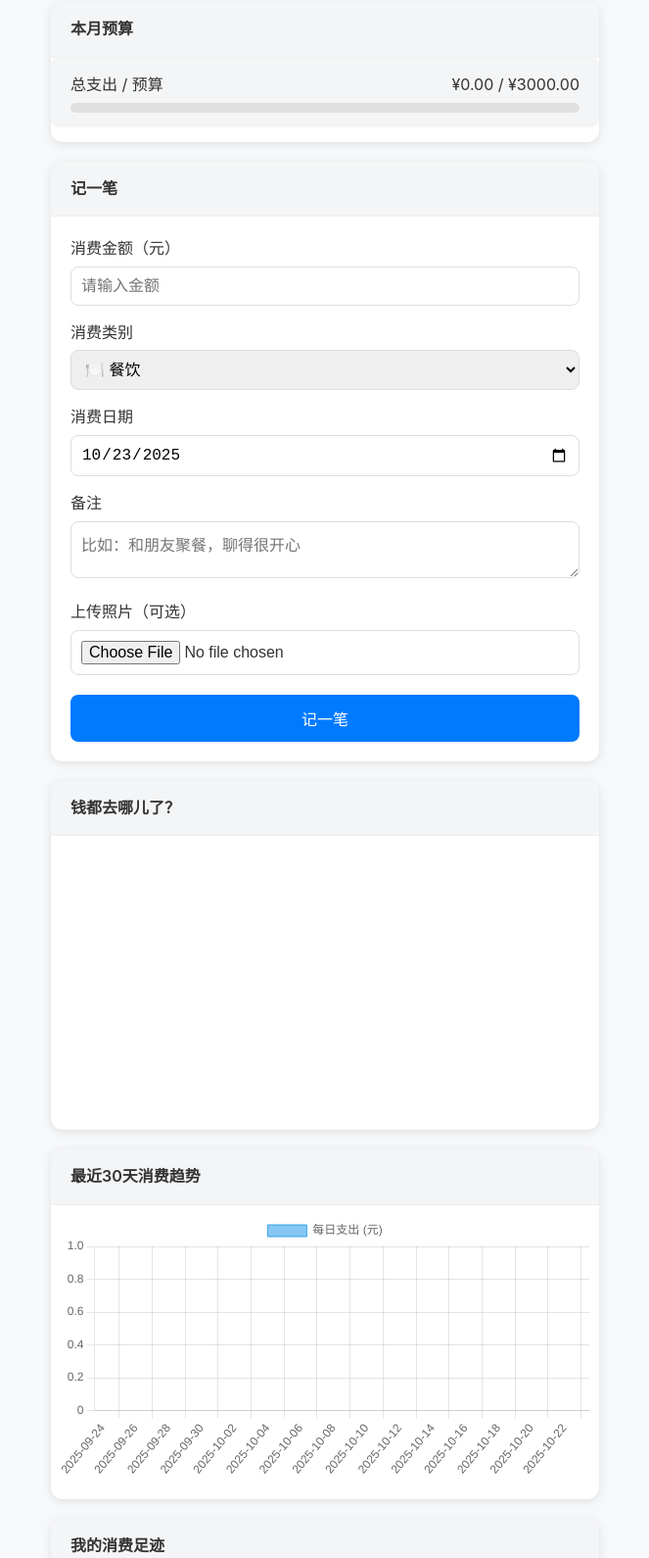
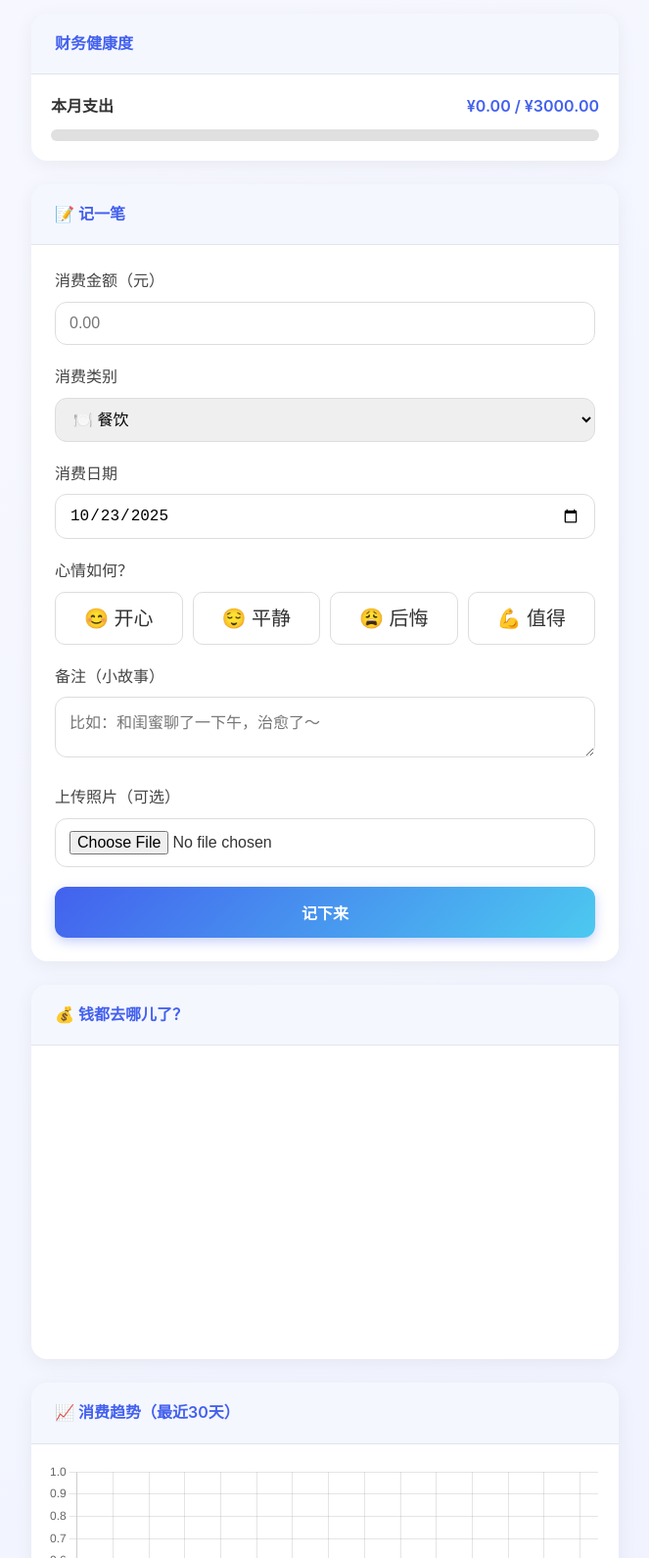
Before and after one commit to mingyue577/my-h5-app, a plain HTML site: page index.html in a window 1280 px wide. Shown: the part 96-1686 px from the top of the page at 98% size, without its empty margins (308-971 px from the left). Drawn offline with nearby package versions, Linux system fonts and the light colour scheme.

Commit message:
final version

```diff
--- a/index.html
+++ b/index.html
@@ -4,111 +4,171 @@
   <meta charset="UTF-8" />
   <meta name="viewport" content="width=device-width, initial-scale=1.0, maximum-scale=1.0, user-scalable=no" />
   <title>我的生活记账本</title>
-  <!-- Chart.js 用于图表 -->
   <script src="https://cdn.jsdelivr.net/npm/chart.js"></script>
   <style>
+    :root {
+      --primary: #4361ee;
+      --primary-light: #4cc9f0;
+      --danger: #e63946;
+      --success: #4ade8f;
+      --gray: #8391a2;
+      --light: #f7f8fa;
+      --card-bg: #ffffff;
+    }
     * {
       margin: 0;
       padding: 0;
       box-sizing: border-box;
     }
     body {
-      font-family: -apple-system, BlinkMacSystemFont, "Helvetica Neue", sans-serif;
-      background: #f7f8fa;
+      font-family: -apple-system, BlinkMacSystemFont, "Segoe UI", "Helvetica Neue", sans-serif;
+      background: linear-gradient(135deg, #f8f9ff 0%, #eef1ff 100%);
       color: #333;
       line-height: 1.6;
+      min-height: 100vh;
+      padding-bottom: 40px;
     }
     .container {
-      max-width: 600px;
+      max-width: 640px;
       margin: 0 auto;
       padding: 20px;
     }
     h1 {
       text-align: center;
-      margin: 20px 0;
-      color: #007AFF;
-      font-size: 24px;
+      margin: 24px 0;
+      color: var(--primary);
+      font-size: 26px;
+      font-weight: 700;
+      letter-spacing: -0.5px;
     }
     .section {
-      background: white;
-      border-radius: 12px;
-      box-shadow: 0 2px 10px rgba(0,0,0,0.1);
-      margin-bottom: 20px;
+      background: var(--card-bg);
+      border-radius: 16px;
+      box-shadow: 0 4px 20px rgba(0, 0, 0, 0.06);
+      margin-bottom: 24px;
       overflow: hidden;
+      backdrop-filter: blur(8px);
     }
     .section-title {
-      padding: 15px 20px;
-      background: #f4f5f6;
+      padding: 18px 24px;
+      background: rgba(67, 97, 238, 0.05);
       font-weight: 600;
-      border-bottom: 1px solid #eee;
+      color: var(--primary);
+      border-bottom: 1px solid rgba(0,0,0,0.08);
     }
     .chart-container {
-      height: 300px;
-      padding: 10px;
+      height: 320px;
+      padding: 16px;
+      display: flex;
+      align-items: center;
+      justify-content: center;
     }
     .form {
-      padding: 20px;
+      padding: 24px;
     }
     .form-group {
-      margin-bottom: 15px;
+      margin-bottom: 20px;
     }
     label {
       display: block;
-      margin-bottom: 5px;
+      margin-bottom: 8px;
       font-weight: 500;
+      color: #444;
     }
     input, select, textarea {
       width: 100%;
+      padding: 12px 14px;
+      border: 1px solid #ddd;
+      border-radius: 12px;
+      font-size: 16px;
+      transition: all 0.2s;
+    }
+    input:focus, select:focus, textarea:focus {
+      outline: none;
+      border-color: var(--primary);
+      box-shadow: 0 0 0 3px rgba(67, 97, 238, 0.2);
+    }
+    button {
+      background: linear-gradient(135deg, var(--primary), var(--primary-light));
+      color: white;
+      border: none;
+      padding: 14px 20px;
+      font-size: 16px;
+      border-radius: 12px;
+      cursor: pointer;
+      width: 100%;
+      font-weight: 600;
+      transition: all 0.2s;
+      box-shadow: 0 4px 12px rgba(67, 97, 238, 0.3);
+    }
+    button:hover {
+      transform: translateY(-1px);
+      box-shadow: 0 6px 16px rgba(67, 97, 238, 0.4);
+    }
+    button:active {
+      transform: translateY(0);
+    }
+
+    /* 情绪选择 */
+    .mood-selector {
+      display: flex;
+      justify-content: space-between;
+      gap: 10px;
+    }
+    .mood-btn {
+      flex: 1;
+      text-align: center;
       padding: 10px;
       border: 1px solid #ddd;
-      border-radius: 8px;
-      font-size: 16px;
+      border-radius: 10px;
+      cursor: pointer;
+      font-size: 20px;
+      transition: all 0.2s;
     }
-    button {
-      background: #007AFF;
-      color: white;
-      border: none;
-      padding: 12px 20px;
-      font-size: 16px;
-      border-radius: 8px;
-      cursor: pointer;
-      width: 100%;
-      margin-top: 5px;
+    .mood-btn.selected {
+      border-color: var(--primary);
+      background: rgba(67, 97, 238, 0.1);
+      transform: scale(1.05);
     }
-    button:hover {
-      background: #0056b3;
-    }
+
+    /* 预算条 */
     .budget-bar {
-      padding: 15px 20px;
-      background: #f4f5f6;
-      border-radius: 8px;
-      margin-bottom: 15px;
+      padding: 20px;
     }
     .budget-info {
       display: flex;
       justify-content: space-between;
-      margin-bottom: 5px;
+      margin-bottom: 10px;
+      font-weight: 600;
+    }
+    .budget-amounts {
+      color: var(--primary);
     }
     .progress {
-      height: 10px;
+      height: 12px;
       background: #e0e0e0;
-      border-radius: 5px;
+      border-radius: 6px;
       overflow: hidden;
     }
     .progress-bar {
       height: 100%;
-      background: #007AFF;
+      background: linear-gradient(90deg, var(--primary), var(--primary-light));
       width: 0%;
-      transition: width 0.3s ease;
+      transition: width 0.4s cubic-bezier(0.65, 0, 0.35, 1);
     }
+
+    /* 记录卡片 */
     .records {
       max-height: 600px;
       overflow-y: auto;
     }
     .record-item {
-      padding: 18px 20px;
-      border-bottom: 1px solid #eee;
-      position: relative;
+      padding: 20px 24px;
+      border-bottom: 1px solid rgba(0,0,0,0.06);
+      transition: background 0.2s;
+    }
+    .record-item:hover {
+      background: rgba(67, 97, 238, 0.03);
     }
     .record-item:last-child {
       border-bottom: none;
@@ -117,33 +177,43 @@
       display: flex;
       justify-content: space-between;
       font-weight: 600;
-      font-size: 16px;
+      font-size: 17px;
+      margin-bottom: 4px;
     }
     .record-amount {
-      color: #e74c3c;
+      color: var(--danger);
     }
     .record-meta {
       font-size: 14px;
-      color: #666;
-      margin-top: 4px;
+      color: var(--gray);
+      margin-bottom: 6px;
     }
     .record-note {
       font-size: 14px;
       color: #555;
-      margin-top: 6px;
-      white-space: pre-wrap;
+      margin-bottom: 8px;
+      padding: 8px 12px;
+      background: #f8f9ff;
+      border-radius: 8px;
+      border-left: 3px solid var(--primary);
+    }
+    .record-mood {
+      font-size: 14px;
+      color: #666;
+      margin-bottom: 8px;
     }
     .record-image {
-      margin-top: 8px;
+      margin-top: 10px;
       max-width: 100%;
-      border-radius: 8px;
+      border-radius: 12px;
+      box-shadow: 0 2px 8px rgba(0,0,0,0.1);
       cursor: pointer;
+      transition: transform 0.2s;
     }
-    .empty {
-      text-align: center;
-      padding: 40px;
-      color: #999;
+    .record-image:hover {
+      transform: scale(1.02);
     }
+
     /* 模态框 */
     .modal {
       display: none;
@@ -152,29 +222,53 @@
       left: 0;
       width: 100%;
       height: 100%;
-      background: rgba(0,0,0,0.8);
+      background: rgba(0,0,0,0.9);
       justify-content: center;
       align-items: center;
       z-index: 1000;
+      animation: fadeIn 0.3s;
+    }
+    @keyframes fadeIn {
+      from { opacity: 0; }
+      to { opacity: 1; }
     }
     .modal img {
       max-width: 90%;
       max-height: 90%;
-      border-radius: 8px;
+      border-radius: 12px;
+      box-shadow: 0 10px 30px rgba(0,0,0,0.3);
+      animation: zoomIn 0.3s;
+    }
+    @keyframes zoomIn {
+      from { transform: scale(0.8); opacity: 0; }
+      to { transform: scale(1); opacity: 1; }
+    }
+
+    /* 空状态 */
+    .empty {
+      text-align: center;
+      padding: 60px 20px;
+      color: var(--gray);
+      font-size: 15px;
+    }
+    .empty-icon {
+      font-size: 40px;
+      margin-bottom: 12px;
+      opacity: 0.6;
     }
   </style>
 </head>
 <body>
   <div class="container">
-    <h1>📒 我的生活记账本</h1>
+    <h1>✨ 我的生活记账本</h1>
 
-    <!-- 预算进度条 -->
+    <!-- 预算进度 -->
     <div class="section">
-      <div class="section-title">本月预算</div>
+      <div class="section-title">财务健康度</div>
       <div class="budget-bar">
         <div class="budget-info">
-          <span>总支出 / 预算</span>
-          <span id="total-spent">¥0.00 / ¥3000.00</span>
+          <span>本月支出</span>
+          <span class="budget-amounts" id="total-spent">¥0.00 / ¥3000.00</span>
         </div>
         <div class="progress">
           <div class="progress-bar" id="budget-progress"></div>
@@ -182,13 +276,13 @@
       </div>
     </div>
 
-    <!-- 记录表单 -->
+    <!-- 记账表单 -->
     <div class="section">
-      <div class="section-title">记一笔</div>
+      <div class="section-title">📝 记一笔</div>
       <div class="form">
         <div class="form-group">
           <label>消费金额（元）</label>
-          <input type="number" id="amount" placeholder="请输入金额" step="0.01" required>
+          <input type="number" id="amount" placeholder="0.00" step="0.01" required>
         </div>
         <div class="form-group">
           <label>消费类别</label>
@@ -208,65 +302,83 @@
           <input type="date" id="date" required>
         </div>
         <div class="form-group">
-          <label>备注</label>
-          <textarea id="note" placeholder="比如：和朋友聚餐，聊得很开心" rows="2"></textarea>
+          <label>心情如何？</label>
+          <div class="mood-selector">
+            <div class="mood-btn" data-mood="happy" onclick="selectMood(this)">😊 开心</div>
+            <div class="mood-btn" data-mood="neutral" onclick="selectMood(this)">😌 平静</div>
+            <div class="mood-btn" data-mood="regret" onclick="selectMood(this)">😩 后悔</div>
+            <div class="mood-btn" data-mood="worth" onclick="selectMood(this)">💪 值得</div>
+          </div>
+        </div>
+        <div class="form-group">
+          <label>备注（小故事）</label>
+          <textarea id="note" placeholder="比如：和闺蜜聊了一下午，治愈了～" rows="2"></textarea>
         </div>
         <div class="form-group">
           <label>上传照片（可选）</label>
           <input type="file" id="photo" accept="image/*">
         </div>
-        <button onclick="addRecord()">记一笔</button>
+        <button onclick="addRecord()">记下来</button>
       </div>
     </div>
 
-    <!-- 饼图：消费分布 -->
+    <!-- 饼图 -->
     <div class="section">
-      <div class="section-title">钱都去哪儿了？</div>
+      <div class="section-title">💰 钱都去哪儿了？</div>
       <div class="chart-container">
         <canvas id="pieChart"></canvas>
       </div>
     </div>
 
-    <!-- 趋势图：最近30天支出 -->
+    <!-- 趋势图 -->
     <div class="section">
-      <div class="section-title">最近30天消费趋势</div>
+      <div class="section-title">📈 消费趋势（最近30天）</div>
       <div class="chart-container">
         <canvas id="lineChart"></canvas>
       </div>
     </div>
 
-    <!-- 时间线记录 -->
+    <!-- 时间线 -->
     <div class="section">
-      <div class="section-title">我的消费足迹</div>
+      <div class="section-title">📅 我的消费足迹</div>
       <div class="records" id="recordsList">
-        <!-- 记录将通过 JS 插入 -->
+        <div class="empty">
+          <div class="empty-icon">📒</div>
+          还没有记录哦，快去记一笔吧！
+        </div>
       </div>
     </div>
   </div>
 
-  <!-- 图片查看模态框 -->
+  <!-- 图片查看器 -->
   <div class="modal" id="imageModal" onclick="this.style.display='none'">
     <img id="modalImage" src="" alt="点击关闭">
   </div>
 
   <script>
+    // 当前选中的心情
+    let selectedMood = null;
+
+    function selectMood(el) {
+      document.querySelectorAll('.mood-btn').forEach(btn => btn.classList.remove('selected'));
+      el.classList.add('selected');
+      selectedMood = el.getAttribute('data-mood');
+    }
+
     // 初始化日期
     document.getElementById('date').valueAsDate = new Date();
 
     // 图表实例
     let pieChart, lineChart;
 
-    // 获取记录
     function getRecords() {
       return JSON.parse(localStorage.getItem('expenseRecords') || '[]');
     }
 
-    // 保存记录
     function saveRecords(records) {
       localStorage.setItem('expenseRecords', JSON.stringify(records));
     }
 
-    // 添加新记录
     function addRecord() {
       const amount = parseFloat(document.getElementById('amount').value);
       const category = document.getElementById('category').value;
@@ -280,7 +392,6 @@
         return;
       }
 
-      // 处理图片上传
       if (photoInput.files && photoInput.files[0]) {
         const reader = new FileReader();
         reader.onload = function(e) {
@@ -288,7 +399,7 @@
           saveAndRefresh();
         };
         reader.readAsDataURL(photoInput.files[0]);
-        return; // 异步处理
+        return;
       }
 
       function saveAndRefresh() {
@@ -298,6 +409,7 @@
           category,
           date,
           note,
+          mood: selectedMood,
           photo: photoData,
           createdAt: new Date().toISOString()
         };
@@ -306,19 +418,19 @@
         records.push(newRecord);
         saveRecords(records);
 
-        // 清空表单
+        // 重置
         document.getElementById('amount').value = '';
         document.getElementById('note').value = '';
         document.getElementById('photo').value = '';
+        document.querySelectorAll('.mood-btn').forEach(btn => btn.classList.remove('selected'));
+        selectedMood = null;
 
-        // 刷新界面
         renderAll();
       }
 
       saveAndRefresh();
     }
 
-    // 渲染所有内容
     function renderAll() {
       renderBudget();
       renderPieChart();
@@ -326,18 +438,16 @@
       renderRecords();
     }
 
-    // 渲染预算进度条
     function renderBudget() {
       const records = getRecords();
       const total = records.reduce((sum, r) => sum + r.amount, 0);
-      const budget = 3000; // 可修改
+      const budget = 3000;
       const percent = Math.min((total / budget) * 100, 100);
 
       document.getElementById('total-spent').textContent = `¥${total.toFixed(2)} / ¥${budget.toFixed(2)}`;
       document.getElementById('budget-progress').style.width = `${percent}%`;
     }
 
-    // 渲染饼图
     function renderPieChart() {
       const records = getRecords();
       const categoryMap = {};
@@ -351,7 +461,7 @@
       const ctx = document.getElementById('pieChart').getContext('2d');
       if (pieChart) pieChart.destroy();
       pieChart = new Chart(ctx, {
-        type: 'pie',
+        type: 'doughnut',
         data: {
           labels: labels,
           datasets: [{
@@ -359,38 +469,39 @@
             backgroundColor: [
               '#FF6384', '#36A2EB', '#FFCE56', '#4BC0C0',
               '#9966FF', '#FF9F40', '#C9CBCF', '#77DD77'
-            ]
+            ],
+            borderWidth: 2,
+            borderColor: '#fff'
           }]
         },
         options: {
           responsive: true,
           plugins: {
-            legend: { position: 'bottom' }
-          }
+            legend: { position: 'bottom' },
+            tooltip: { backgroundColor: 'rgba(0,0,0,0.8)' }
+          },
+          cutout: '65%'
         }
       });
     }
 
-    // 渲染趋势图（最近30天）
     function renderLineChart() {
       const records = getRecords();
       const today = new Date();
       const dates = [];
       const amounts = [];
 
-      // 生成最近30天的日期
       for (let i = 29; i >= 0; i--) {
         const date = new Date(today);
         date.setDate(today.getDate() - i);
         const dateStr = date.toISOString().split('T')[0];
-        dates.push(dateStr);
+        dates.push(dateStr.slice(5)); // 只显示月-日
         amounts.push(0);
       }
 
-      // 统计每天支出
       records.forEach(r => {
         const day = r.date;
-        const index = dates.indexOf(day);
+        const index = dates.indexOf(day.slice(5));
         if (index >= 0) {
           amounts[index] += r.amount;
         }
@@ -399,35 +510,51 @@
       const ctx = document.getElementById('lineChart').getContext('2d');
       if (lineChart) lineChart.destroy();
       lineChart = new Chart(ctx, {
-        type: 'bar',
+        type: 'line',
         data: {
           labels: dates,
           datasets: [{
-            label: '每日支出 (元)',
+            label: '每日支出',
             data: amounts,
-            backgroundColor: 'rgba(54, 162, 235, 0.6)',
-            borderColor: 'rgba(54, 162, 235, 1)',
-            borderWidth: 1
+            borderColor: '#4361ee',
+            backgroundColor: 'rgba(67, 97, 238, 0.2)',
+            fill: true,
+            tension: 0.4,
+            pointBackgroundColor: '#4361ee'
           }]
         },
         options: {
           responsive: true,
           scales: {
             y: { beginAtZero: true }
+          },
+          plugins: {
+            legend: { display: false }
           }
         }
       });
     }
 
-    // 渲染记录时间线
     function renderRecords() {
       const records = getRecords().sort((a, b) => new Date(b.date) - new Date(a.date));
       const container = document.getElementById('recordsList');
 
       if (records.length === 0) {
-        container.innerHTML = '<div class="empty">还没有消费记录哦～</div>';
+        container.innerHTML = `
+          <div class="empty">
+            <div class="empty-icon">📒</div>
+            还没有记录哦，快去记一笔吧！
+          </div>
+        `;
         return;
       }
+
+      const moodLabels = {
+        happy: '😊 开心',
+        neutral: '😌 平静',
+        regret: '😩 后悔',
+        worth: '💪 值得'
+      };
 
       container.innerHTML = records.map(record => `
         <div class="record-item">
@@ -436,20 +563,19 @@
             <span class="record-amount">¥${record.amount.toFixed(2)}</span>
           </div>
           <div class="record-meta">${record.date}</div>
-          ${record.note ? `<div class="record-note">📝 ${record.note}</div>` : ''}
+          ${record.note ? `<div class="record-note">${record.note}</div>` : ''}
+          ${record.mood ? `<div class="record-mood">${moodLabels[record.mood]}</div>` : ''}
           ${record.photo ? `<img src="${record.photo}" class="record-image" onclick="showImage(event, '${record.photo}')" />` : ''}
         </div>
       `).join('');
     }
 
-    // 显示大图
     function showImage(e, src) {
       e.stopPropagation();
       document.getElementById('modalImage').src = src;
       document.getElementById('imageModal').style.display = 'flex';
     }
 
-    // 页面加载时初始化
     document.addEventListener('DOMContentLoaded', () => {
       renderAll();
     });
```
